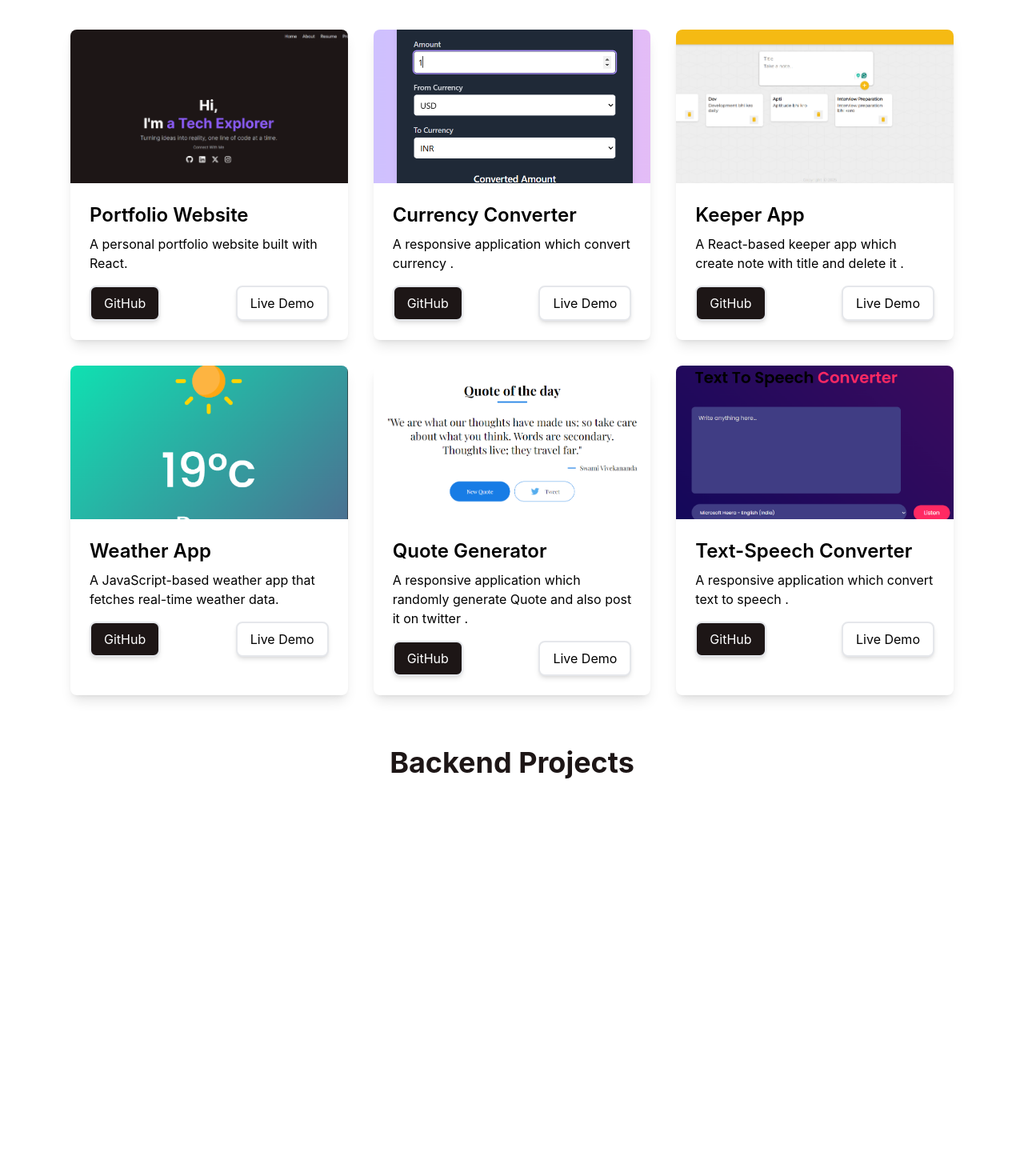
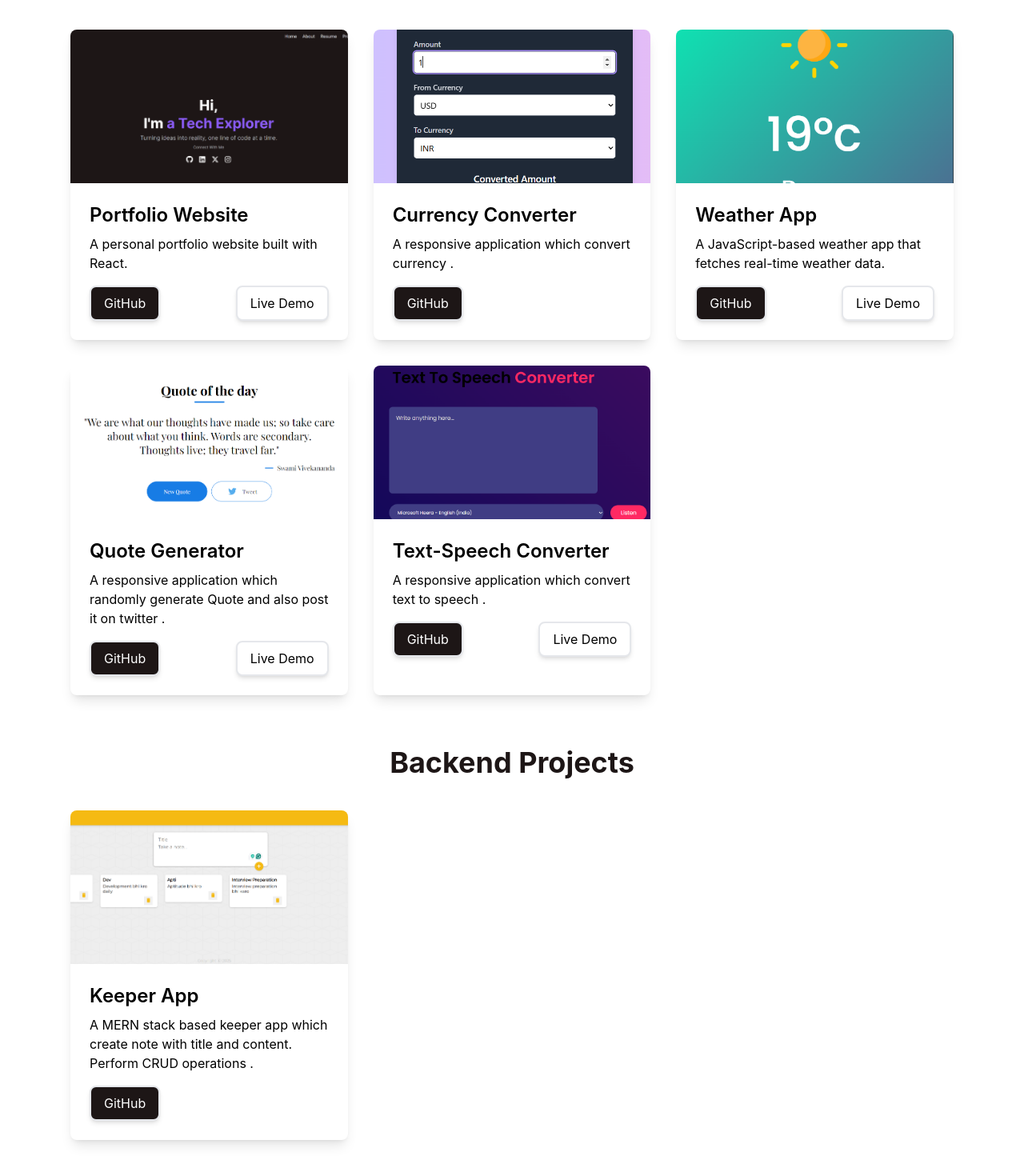
Before and after one commit to anuragpatil11/My-portfolio-React, a React (Vite) app: page /projects in a window 1280 px wide. Shown: the part 179-1644 px from the top of the page at 80% size. Before the commit the page ends 1232 px from the top, so only its background shows below. Built offline with nearby package versions, Linux system fonts and the light colour scheme.

Commit message:
github link added

```diff
--- a/src/pages/Projects.jsx
+++ b/src/pages/Projects.jsx
@@ -20,17 +20,10 @@ const Projects = () => {
       description: "A responsive application which convert currency .",
       image: currencyAppImg,
       github:
-        "https://github.com/anuragpatil11/Javascript-Project-Text-Speech-Converter",
-      live: "https://anuragpatil11.github.io/Javascript-Project-Text-Speech-Converter/",
+        "https://github.com/anuragpatil11/Currency-Converter-React.Js",
+      live: "",
     },
-    {
-      title: "Keeper App",
-      description:
-        "A React-based keeper app which create note with title and delete it .",
-      image: keeperImg,
-      github: "https://github.com/anuragpatil11/Keeper-App-ReactJs",
-      live: "https://anuragpatil11.github.io/ToDo-App/",
-    },
+
     {
       title: "Weather App",
       description:
@@ -73,6 +66,14 @@ const Projects = () => {
   ];
 
   const backendProjects = [
+    {
+      title: "Keeper App",
+      description:
+        "A MERN stack based keeper app which create note with title and content. Perform CRUD operations .",
+      image: keeperImg,
+      github: "https://github.com/anuragpatil11/Keeper-App-Notes-App",
+      live: "",
+    },
     // {
     //   title: "User Authentication API",
     //   description: "A Node.js API for user authentication with JWT.",
```
